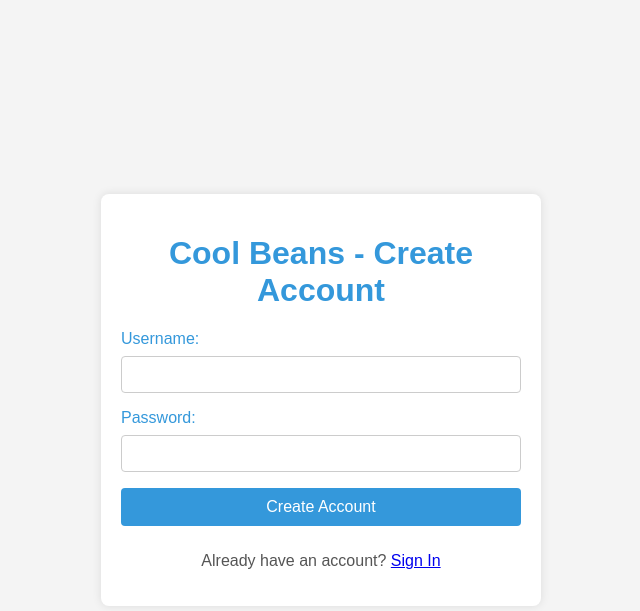
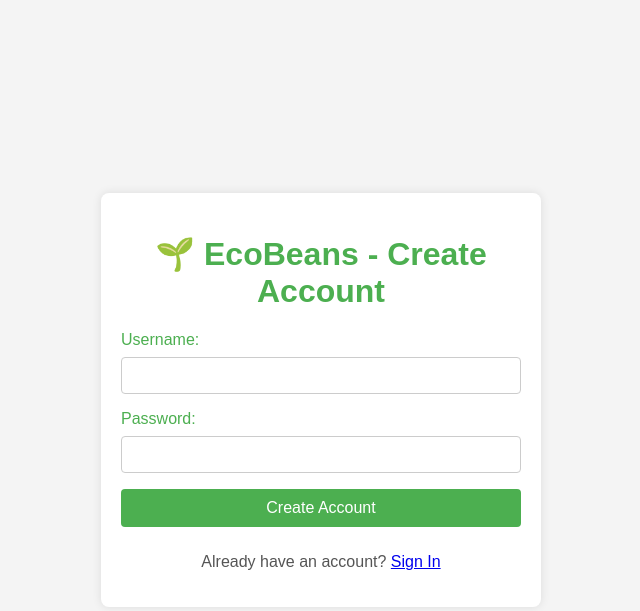
Before and after one commit to WT-MM/FoodTracker, a Flask app: page /create-account in a window 1280 px wide. Shown: the top 611 px of the page, without its empty margins (319-959 px from the left). Run offline with Flask 3, Linux system fonts and the light colour scheme.

Commit message:
fix colors

```diff
--- a/templates/home.html
+++ b/templates/home.html
@@ -155,7 +155,7 @@
 <body>
 
   <div class="dashboard">
-    <h1>🌱 Cool Beans Dashboard</h1>
+    <h1>🌱 EcoBeans Dashboard</h1>
 
 
     <input type="file" accept="image/*" id="imageUpload" onchange="handleImageUpload(event)">
--- a/templates/index.html
+++ b/templates/index.html
@@ -27,7 +27,7 @@
 
     h1 {
       text-align: center;
-      color: #3498db; /* Blue color for "Cool Beans" */
+      color: #4CAF50; /* Blue color for "Cool Beans" */
     }
 
     form {
@@ -64,7 +64,7 @@
       position: fixed;
       bottom: 20px;
       right: 20px;
-      background-color: #3498db;
+      background-color: #4CAF50;
       color: #fff;
       padding: 10px;
       border: none;
@@ -88,7 +88,7 @@
 <body>
 
   <div class="container">
-    <h1>Cool Beans</h1>
+    <h1>🌱 EcoBeans</h1>
     <form id="authForm">
       <label for="username">Username:</label>
       <input type="text" id="username" name="username" required>
--- a/templates/username2.html
+++ b/templates/username2.html
@@ -3,7 +3,7 @@
 <head>
     <meta charset="UTF-8">
     <meta name="viewport" content="width=device-width, initial-scale=1.0">
-    <title>Cool Beans - Create Account</title>
+    <title>🌱 EcoBeans - Account Creation</title>
     <style>
         body {
             font-family: 'Arial', sans-serif;
@@ -28,7 +28,7 @@
 
         h1 {
             text-align: center;
-            color: #3498db; /* Blue color for "Cool Beans" */
+            color: #4CAF50; /* Blue color for "Cool Beans" */
         }
 
         form {
@@ -38,7 +38,7 @@
 
         label {
             margin-bottom: 8px;
-            color: #3498db; /* Blue color for labels */
+            color: #4CAF50; /* Blue color for labels */
         }
 
         input {
@@ -49,7 +49,7 @@
         }
 
         input[type="submit"] {
-            background-color: #3498db;
+            background-color: #4CAF50;
             color: #fff;
             padding: 10px;
             border: none;
@@ -59,7 +59,7 @@
         }
 
         input[type="submit"]:hover {
-            background-color: #2980b9;
+            background-color: #4CAF50;
         }
 
         p {
@@ -72,7 +72,7 @@
 <body>
 
 <div class="container">
-    <h1>Cool Beans - Create Account</h1>
+    <h1>🌱 EcoBeans - Create Account</h1>
     <form id="createAccountForm">
         <label for="username">Username:</label>
         <input type="text" id="username" name="username" required>
```
